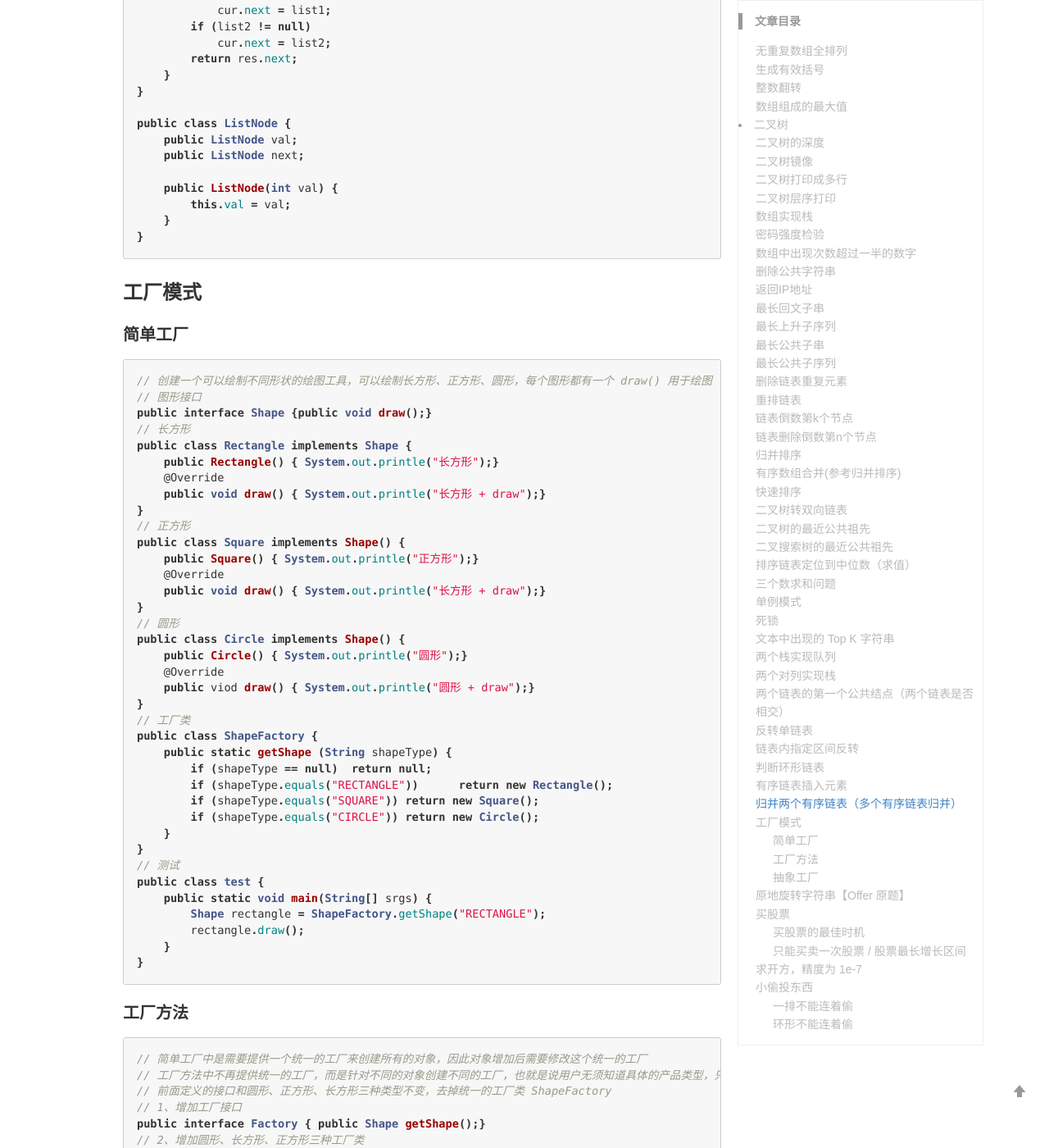
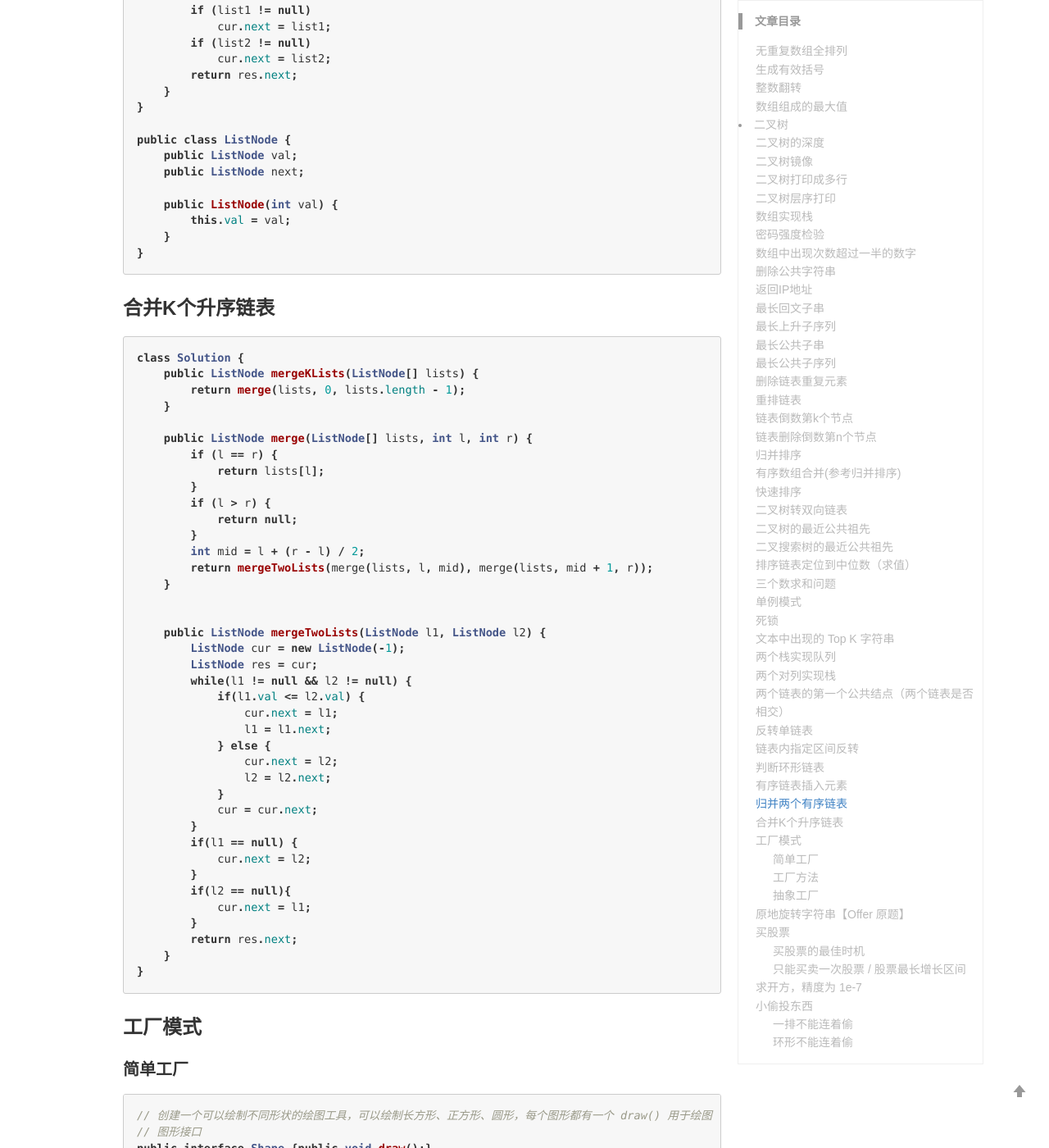
Before and after one commit to wangfei910/wangfei910.github.io, a Jekyll site: the page built from _posts/2019-10-3-常用算法.md, in a window 1280 px wide and 1400 px high, scrolled down 34365 px. Shown: the whole window at 82% size. Built offline with Jekyll 4.4.1, drawn with Linux system fonts in a browser that asks for light colours; comment, search, counter and statistics services are not loaded; some of the changed text lies outside the part shown.

Commit message:
Update 2019-10-3-常用算法.md

````diff
--- a/_posts/2019-10-3-常用算法.md
+++ b/_posts/2019-10-3-常用算法.md
@@ -1625,9 +1625,10 @@ public class ListNode {
 	}
 }
 ```
-### 归并两个有序链表（多个有序链表归并）
-```java
-public class Solution {
+### 归并两个有序链表
+```java
+public class Solution {
+
     //递归
     public ListNode Merge(ListNode list1, ListNode list2) {
         if (list1 == null)
@@ -1677,6 +1678,48 @@ public class ListNode {
 }
 ```
 
+### 合并K个升序链表
+```java
+class Solution {
+    public ListNode mergeKLists(ListNode[] lists) {
+        return merge(lists, 0, lists.length - 1);
+    }
+
+    public ListNode merge(ListNode[] lists, int l, int r) {
+        if (l == r) {
+            return lists[l];
+        }
+        if (l > r) {
+            return null;
+        }
+        int mid = l + (r - l) / 2;
+        return mergeTwoLists(merge(lists, l, mid), merge(lists, mid + 1, r));
+    }
+
+
+    public ListNode mergeTwoLists(ListNode l1, ListNode l2) {
+        ListNode cur = new ListNode(-1);
+        ListNode res = cur;
+        while(l1 != null && l2 != null) {
+            if(l1.val <= l2.val) {
+                cur.next = l1;
+                l1 = l1.next;
+            } else {
+                cur.next = l2;
+                l2 = l2.next;
+            }
+            cur = cur.next;
+        }
+        if(l1 == null) {
+            cur.next = l2;
+        }
+        if(l2 == null){
+            cur.next = l1;
+        }
+        return res.next;
+    }
+}
+```
 
 ### 工厂模式
 #### 简单工厂
````
